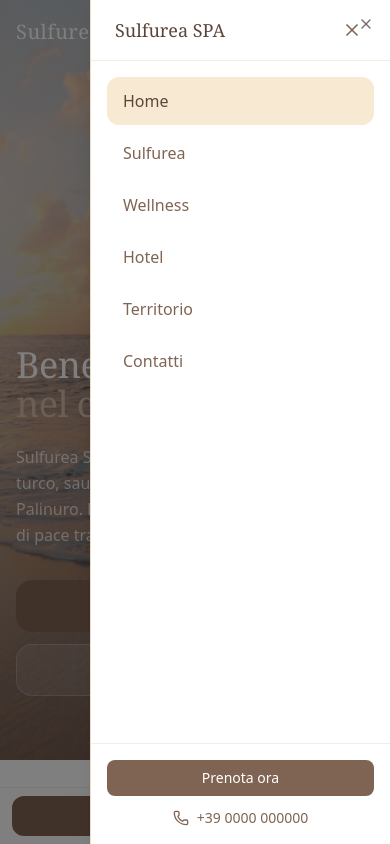
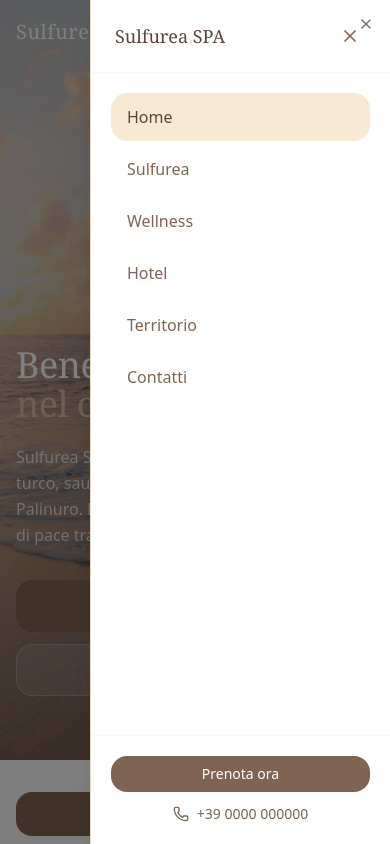
Before and after one commit to XGiammyX/SpaSulfurea, a Next.js app: page / in a window 390 px wide. Both pictures are taken after a click on the button "Apri menu". Shown: the top 844 px of the page. Built offline with nearby package versions, Linux system fonts and the light colour scheme; a web font is replaced by a local one.

Commit message:
polish: Header, MobileBookingBar premium - rounded-xl, backdrop-blur-xl, shadow-soft, border-luxury, container-luxury, subtle borders

```diff
--- a/src/components/layout/Header.tsx
+++ b/src/components/layout/Header.tsx
@@ -34,7 +34,7 @@ export default function Header() {
   }, []);
 
   const headerBg = scrolled || !isHeroPage
-    ? "bg-white/95 backdrop-blur-md shadow-sm border-b border-brand-beige-dark/50"
+    ? "bg-white/90 backdrop-blur-xl shadow-soft border-b border-brand-beige-dark/20"
     : "bg-transparent";
 
   const textColor = scrolled || !isHeroPage ? "text-brand-brown-dark" : "text-white";
@@ -46,7 +46,7 @@ export default function Header() {
         headerBg
       )}
     >
-      <div className="mx-auto flex h-16 max-w-7xl items-center justify-between px-4 md:h-20 md:px-6 lg:px-8">
+      <div className="container-luxury flex h-16 items-center justify-between md:h-20">
         {/* Logo */}
         <Link href="/" className="relative z-10 flex items-center gap-2">
           <span
@@ -66,7 +66,7 @@ export default function Header() {
               key={item.href}
               href={item.href}
               className={cn(
-                "rounded-md px-3 py-2 text-sm font-medium transition-colors duration-200",
+                "rounded-xl px-3 py-2 text-sm font-medium transition-all duration-200",
                 pathname === item.href
                   ? scrolled || !isHeroPage
                     ? "bg-brand-beige text-brand-brown-dark"
@@ -97,7 +97,7 @@ export default function Header() {
           <Button
             asChild
             size="sm"
-            className="bg-brand-brown text-white hover:bg-brand-brown-dark"
+            className="rounded-xl bg-brand-brown text-white hover:bg-brand-brown-dark"
             onClick={() => trackEvent("header_prenota_click")}
           >
             <Link href="/prenota">Prenota ora</Link>
@@ -109,7 +109,7 @@ export default function Header() {
           <Button
             asChild
             size="sm"
-            className="bg-brand-brown text-white hover:bg-brand-brown-dark"
+            className="rounded-xl bg-brand-brown text-white hover:bg-brand-brown-dark"
             onClick={() => trackEvent("header_prenota_click")}
           >
             <Link href="/prenota">Prenota</Link>
@@ -118,7 +118,7 @@ export default function Header() {
             <SheetTrigger asChild>
               <button
                 className={cn(
-                  "flex h-10 w-10 items-center justify-center rounded-md transition-colors",
+                  "flex h-10 w-10 items-center justify-center rounded-xl transition-colors",
                   textColor
                 )}
                 aria-label="Apri menu"
@@ -128,17 +128,17 @@ export default function Header() {
             </SheetTrigger>
             <SheetContent side="right" className="w-[300px] bg-white p-0">
               <div className="flex h-full flex-col">
-                <div className="flex items-center justify-between border-b border-brand-beige-dark/50 px-6 py-4">
+                <div className="flex items-center justify-between border-b border-brand-beige-dark/20 px-6 py-5">
                   <span className="font-display text-lg text-brand-brown-dark">
                     {siteConfig.name}
                   </span>
                   <SheetClose asChild>
-                    <button className="rounded-md p-1 text-brand-brown hover:bg-brand-beige" aria-label="Chiudi menu">
+                    <button className="rounded-xl p-1.5 text-brand-brown hover:bg-brand-beige" aria-label="Chiudi menu">
                       <X className="h-5 w-5" />
                     </button>
                   </SheetClose>
                 </div>
-                <nav className="flex flex-1 flex-col gap-1 p-4" aria-label="Menu mobile">
+                <nav className="flex flex-1 flex-col gap-1 p-5" aria-label="Menu mobile">
                   <AnimatePresence>
                     {navItems.map((item, i) => (
                       <motion.div
@@ -151,7 +151,7 @@ export default function Header() {
                           href={item.href}
                           onClick={() => setOpen(false)}
                           className={cn(
-                            "flex rounded-lg px-4 py-3 text-base font-medium transition-colors",
+                            "flex rounded-xl px-4 py-3 text-base font-medium transition-all duration-200",
                             pathname === item.href
                               ? "bg-brand-beige text-brand-brown-dark"
                               : "text-brand-brown hover:bg-brand-beige/60"
@@ -163,10 +163,10 @@ export default function Header() {
                     ))}
                   </AnimatePresence>
                 </nav>
-                <div className="border-t border-brand-beige-dark/50 p-4">
+                <div className="border-t border-brand-beige-dark/20 p-5">
                   <Button
                     asChild
-                    className="w-full bg-brand-brown text-white hover:bg-brand-brown-dark"
+                    className="w-full rounded-xl bg-brand-brown text-white hover:bg-brand-brown-dark"
                     onClick={() => {
                       trackEvent("header_prenota_click");
                       setOpen(false);
--- a/src/components/layout/MobileBookingBar.tsx
+++ b/src/components/layout/MobileBookingBar.tsx
@@ -12,18 +12,18 @@ export default function MobileBookingBar() {
   if (pathname === "/prenota") return null;
 
   return (
-    <div className="fixed bottom-0 left-0 right-0 z-40 border-t border-brand-beige-dark/50 bg-white/95 backdrop-blur-md lg:hidden">
-      <div className="flex h-14 items-center gap-2 px-3">
+    <div className="fixed bottom-0 left-0 right-0 z-40 border-t border-brand-beige-dark/15 bg-white/90 backdrop-blur-xl lg:hidden">
+      <div className="flex h-[60px] items-center gap-2.5 px-4">
         <Link
           href="/prenota"
           onClick={() => trackEvent("sticky_prenota_click")}
-          className="flex flex-1 items-center justify-center gap-2 rounded-lg bg-brand-brown py-2.5 text-sm font-semibold text-white transition-colors hover:bg-brand-brown-dark"
+          className="flex flex-1 items-center justify-center gap-2 rounded-xl bg-brand-brown py-3 text-sm font-semibold text-white shadow-soft transition-colors hover:bg-brand-brown-dark"
         >
           Prenota ora
         </Link>
         <a
           href={`tel:${siteConfig.contact.phone.replace(/\s/g, "")}`}
-          className="flex h-10 w-10 items-center justify-center rounded-lg border border-brand-beige-dark bg-white text-brand-brown transition-colors hover:bg-brand-beige"
+          className="flex h-11 w-11 items-center justify-center rounded-xl border-luxury bg-white text-brand-brown transition-colors hover:bg-brand-beige"
           aria-label="Chiama"
         >
           <Phone className="h-4 w-4" />
@@ -33,7 +33,7 @@ export default function MobileBookingBar() {
           target="_blank"
           rel="noopener noreferrer"
           onClick={() => trackEvent("sticky_whatsapp_click")}
-          className="flex h-10 w-10 items-center justify-center rounded-lg border border-brand-beige-dark bg-white text-brand-brown transition-colors hover:bg-brand-beige"
+          className="flex h-11 w-11 items-center justify-center rounded-xl border-luxury bg-white text-brand-brown transition-colors hover:bg-brand-beige"
           aria-label="WhatsApp"
         >
           <MessageCircle className="h-4 w-4" />
```
